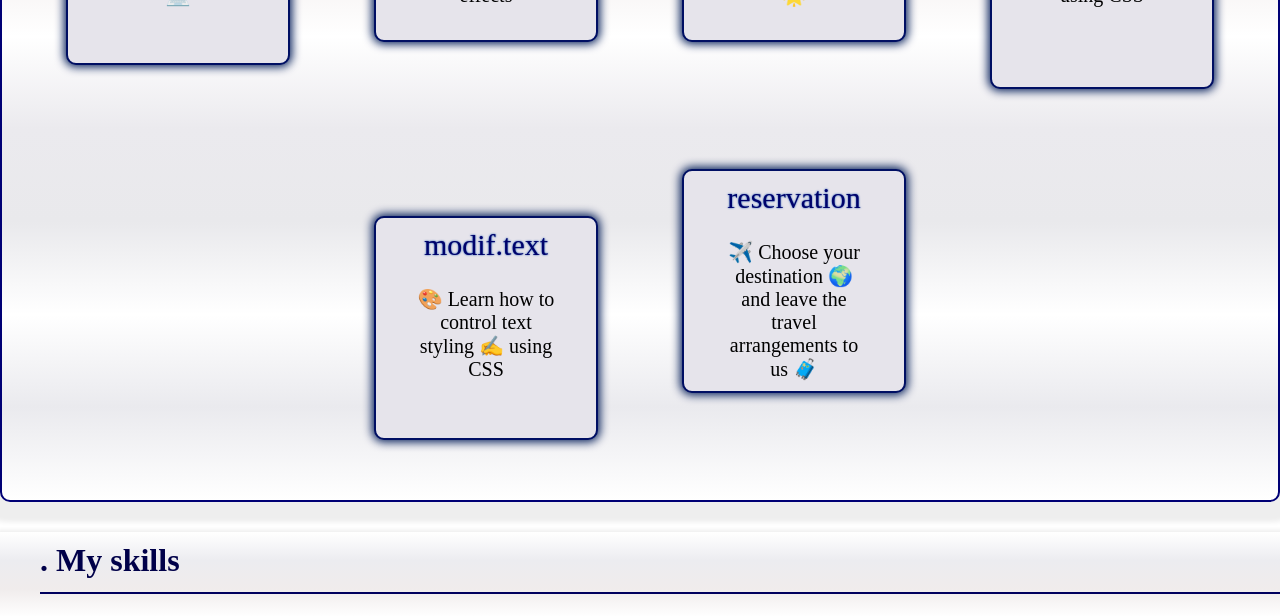
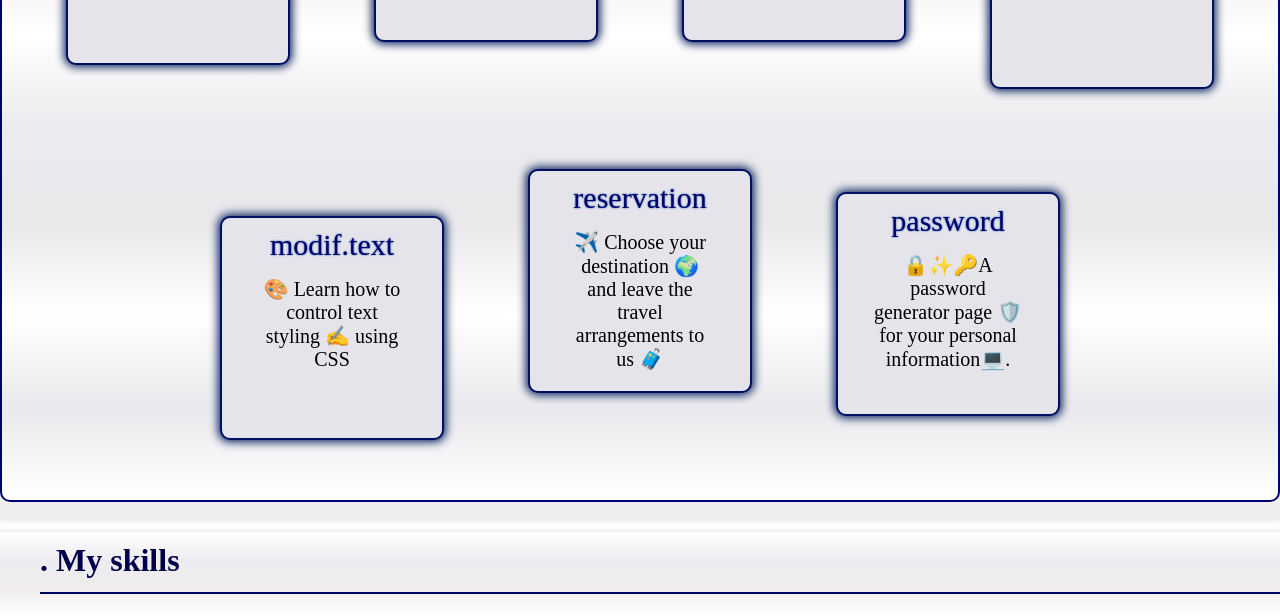
Before and after one commit to mohamed-ali-sablaoui/my-profile, a plain HTML site: page index.html in a window 1280 px wide. Shown: the part 698-1314 px from the top of the page. Drawn offline with Linux system fonts and the light colour scheme.

Commit message:
Update index.html

```diff
--- a/index.html
+++ b/index.html
@@ -116,7 +116,7 @@
       margin: auto;
       max-width: 150px;
       max-height: 150px;
-      margin-top:25px ;
+      margin-top:15px ;
       font-size: 20px;
       color: rgb(0, 0, 0);
     }
@@ -285,6 +285,10 @@
         <a href="https://mohamed-ali-sablaoui.github.io/reservation/" class="id_projer">reservation</a>
         <p class="def_projer">✈️ Choose your destination 🌍 and leave the travel arrangements to us 🧳</p>
      </div>
+     <div  class="projer">
+        <a href="https://mohamed-ali-sablaoui.github.io/password/" class="id_projer">password</a>
+        <p class="def_projer">🔒✨🔑A password generator page 🛡️for your personal information💻.</p>
+     </div>
   </div>
   <div class="conteneur" id="skills">
     <h1 style="color: rgb(0, 0, 73); position: absolute; left: 40px;top: 10px;">. My skills</h1>
```
